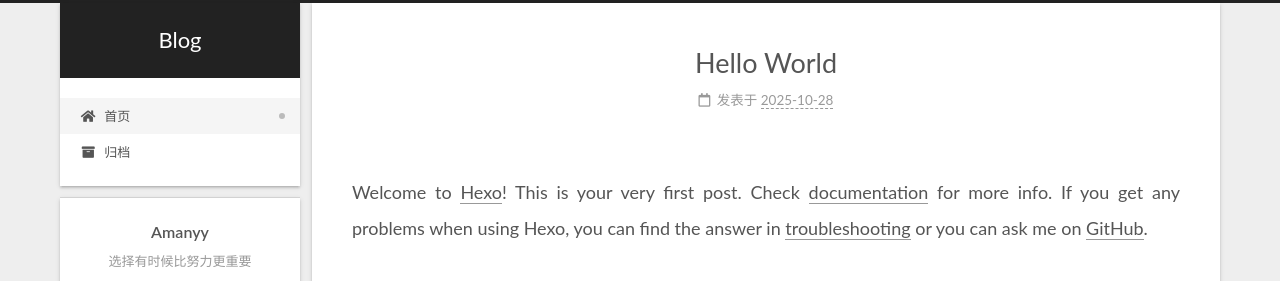
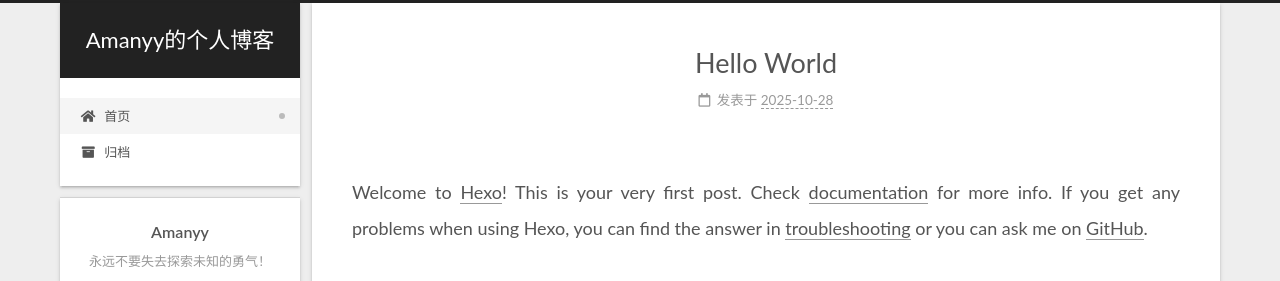
Before and after one commit to Liuhaotian2004/amanyy.github.io, a plain HTML site: page index.html in a window 1280 px wide. Shown: the top 281 px of the page. Drawn offline with Linux system fonts and the light colour scheme.

Commit message:
Site updated: 2025-10-28 15:21:02

```diff
--- a/css/main.css
+++ b/css/main.css
@@ -1168,7 +1168,7 @@ pre .javascript .function {
 }
 .links-of-author a::before,
 .links-of-author span.exturl::before {
-  background: #170617;
+  background: #c74be9;
   border-radius: 50%;
   content: ' ';
   display: inline-block;
--- a/index.html
+++ b/index.html
@@ -20,12 +20,12 @@
     var CONFIG = {"hostname":"amancyy.gihub.io","root":"/","scheme":"Gemini","version":"7.8.0","exturl":false,"sidebar":{"position":"left","display":"post","padding":18,"offset":12,"onmobile":false},"copycode":{"enable":false,"show_result":false,"style":null},"back2top":{"enable":true,"sidebar":false,"scrollpercent":false},"bookmark":{"enable":false,"color":"#222","save":"auto"},"fancybox":false,"mediumzoom":false,"lazyload":false,"pangu":false,"comments":{"style":"tabs","active":null,"storage":true,"lazyload":false,"nav":null},"algolia":{"hits":{"per_page":10},"labels":{"input_placeholder":"Search for Posts","hits_empty":"We didn't find any results for the search: ${query}","hits_stats":"${hits} results found in ${time} ms"}},"localsearch":{"enable":false,"trigger":"auto","top_n_per_article":1,"unescape":false,"preload":false},"motion":{"enable":true,"async":false,"transition":{"post_block":"fadeIn","post_header":"slideDownIn","post_body":"slideDownIn","coll_header":"slideLeftIn","sidebar":"slideUpIn"}}};
   </script>
 
-  <meta name="description" content="选择有时候比努力更重要">
+  <meta name="description" content="永远不要失去探索未知的勇气！">
 <meta property="og:type" content="website">
-<meta property="og:title" content="Blog">
+<meta property="og:title" content="Amanyy的个人博客">
 <meta property="og:url" content="http://amancyy.gihub.io/index.html">
-<meta property="og:site_name" content="Blog">
-<meta property="og:description" content="选择有时候比努力更重要">
+<meta property="og:site_name" content="Amanyy的个人博客">
+<meta property="og:description" content="永远不要失去探索未知的勇气！">
 <meta property="og:locale" content="zh_CN">
 <meta property="article:author" content="Amanyy">
 <meta name="twitter:card" content="summary">
@@ -43,7 +43,7 @@
   };
 </script>
 
-  <title>Blog</title>
+  <title>Amanyy的个人博客</title>
 
 
 
@@ -94,7 +94,7 @@
 
     <a href="/" class="brand" rel="start">
       <span class="logo-line-before"><i></i></span>
-      <h1 class="site-title">Blog</h1>
+      <h1 class="site-title">Amanyy的个人博客</h1>
       <span class="logo-line-after"><i></i></span>
     </a>
   </div>
@@ -152,11 +152,11 @@
     <span hidden itemprop="author" itemscope itemtype="http://schema.org/Person">
       <meta itemprop="image" content="/images/avatar.gif">
       <meta itemprop="name" content="Amanyy">
-      <meta itemprop="description" content="选择有时候比努力更重要">
+      <meta itemprop="description" content="永远不要失去探索未知的勇气！">
     </span>
 
     <span hidden itemprop="publisher" itemscope itemtype="http://schema.org/Organization">
-      <meta itemprop="name" content="Blog">
+      <meta itemprop="name" content="Amanyy的个人博客">
     </span>
       <header class="post-header">
         <h2 class="post-title" itemprop="name headline">
@@ -272,7 +272,7 @@
       <div class="site-overview-wrap sidebar-panel">
         <div class="site-author motion-element" itemprop="author" itemscope itemtype="http://schema.org/Person">
   <p class="site-author-name" itemprop="name">Amanyy</p>
-  <div class="site-description" itemprop="description">选择有时候比努力更重要</div>
+  <div class="site-description" itemprop="description">永远不要失去探索未知的勇气！</div>
 </div>
 <div class="site-state-wrap motion-element">
   <nav class="site-state">
```
Also changed, not shown: 2025/10/28/hello-world/index.html (+6 -6 lines), archives/2025/10/index.html (+7 -7 lines), archives/2025/index.html (+7 -7 lines), archives/index.html (+7 -7 lines).
